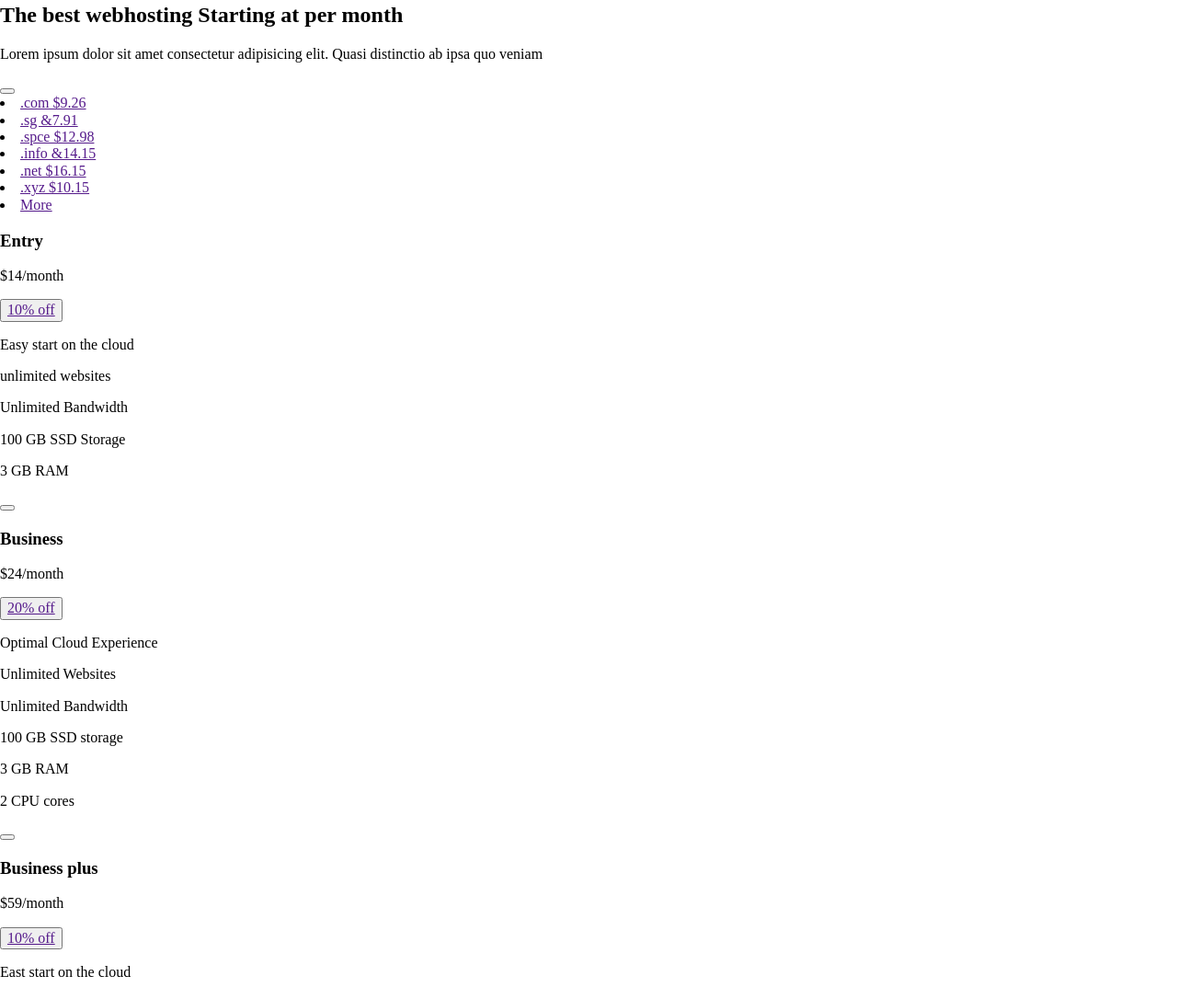
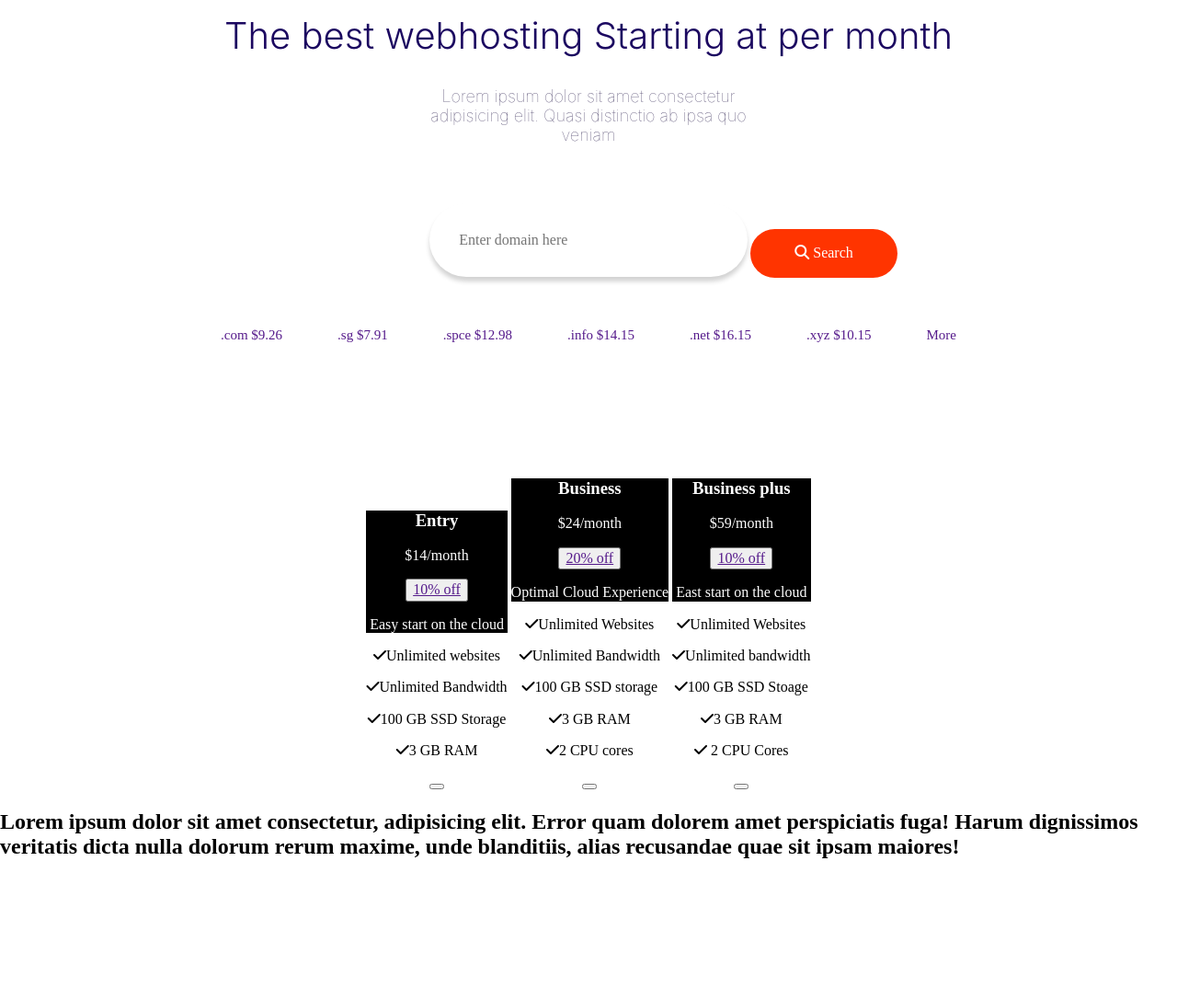
Before and after one commit to kenny5144/mshify, a plain HTML site: page index.html in a window 1280 px wide. Shown: the part 817-1903 px from the top of the page at 92% size. After the commit the page ends 1772 px from the top, so only its background shows below. Drawn offline with Linux system fonts and the light colour scheme.

Commit message:
continuations

```diff
--- a/css/main.scss
+++ b/css/main.scss
@@ -1,3 +1,6 @@
+:root {
+  --primary-color: #1b0760;
+}
 body {
   margin: 0;
   padding: 0;
@@ -76,3 +79,82 @@ body {
   position: relative;
   bottom: 10rem;
 }
+
+//the next section including the cards
+#cards-sec {
+  background-color: white;
+  text-align: center;
+}
+.begin-sec {
+  color: var(--primary-color);
+  font-family: "inter";
+}
+.begin-sec h2 {
+  font-size: 40px;
+  font-weight: 300;
+}
+.begin-sec p {
+  color: #574e73;
+  font-size: 18px;
+  font-weight: 100;
+  width: 30%;
+  margin: auto;
+}
+.domain {
+  margin-bottom: 0rem auto;
+  margin-top: 4rem;
+
+  height: 3rem;
+  width: 22%;
+  border-radius: 3rem;
+  padding: 1rem 2rem;
+  border: none;
+  box-shadow: 0px 5px 5px lightgrey;
+}
+.search-btn {
+  background-color: #ff3400;
+  border: none;
+  padding: 1.1em 3rem;
+  border-radius: 3em;
+  position: relative;
+  bottom: 3.3rem;
+  left: 16rem;
+}
+.search-btn a {
+  text-decoration: none;
+  color: white;
+}
+.dots-links {
+  display: flex;
+  justify-content: center;
+  padding-bottom: 4rem;
+  color: var(--primary-color);
+}
+.dots-links li a {
+  text-decoration: none;
+  font-size: 15px;
+  padding: 20px;
+}
+.dots-links li a:hover {
+  background-color: lightskyblue;
+  border-radius: 10rem;
+  color: white;
+  padding: 10px;
+}
+.dots-links li {
+  list-style: none;
+  padding: 0 10px;
+}
+
+//cards section
+
+.cards {
+  display: inline-block;
+}
+.header-sec {
+  background-color: black;
+  color: white;
+}
+.card-three {
+  margin-top: 4rem;
+}
--- a/index.html
+++ b/index.html
@@ -7,6 +7,7 @@
     <title>Document</title>
     <link rel="stylesheet" href="css/normalize.css" />
     <link rel="stylesheet" href="css/main.css" />
+    <script src="https://kit.fontawesome.com/b0908eaa40.js" crossorigin="anonymous"></script>
   </head>
   <body>
     <section>
@@ -44,26 +45,38 @@
         </div>
       </div>
     </section>
-    <div>
+    <div id="cards-sec">
+      <div class="begin-sec">
         <h2>The best webhosting Starting at per month</h2>
         <p>
           Lorem ipsum dolor sit amet consectetur adipisicing elit. Quasi
           distinctio ab ipsa quo veniam
         </p>
-      <button></button>
+      </div>
       <div>
+        <form  action="">
+          <input class="domain" type="text" placeholder="Enter domain here">
+       </form>
+        <button class="search-btn">
+         <a href=""><i class="fas fa-search"></i>
+
+           Search</a>
+        </button>
+      </div>
+
+      <div class="dots-links">
         <li><a href="">.com $9.26</a></li>
-        <li><a href="">.sg &7.91</a></li>
+        <li><a href="">.sg $7.91</a></li>
         <li><a href="">.spce $12.98</a></li>
-        <li><a href="">.info &14.15 </a></li>
+        <li><a href="">.info $14.15 </a></li>
         <li><a href="">.net $16.15</a></li>
         <li><a href="">.xyz $10.15</a></li>
         <li><a href=""> More</a></li>
       </div>
 
-      <div>
-        <div>
-          <div class="header">
+      <div #id="cards-sec">
+        <div class="cards de-same card-one">
+          <div class=" header header-sec header1">
             <h3>Entry</h3>
             <p><span>$14</span>/month</p>
             <button>
@@ -71,18 +84,19 @@
             </button class="cards-btn">
             <p>Easy start on the cloud</p>
           </div>
-            <div>
-              <p>unlimited websites</p>
-              <p> Unlimited Bandwidth</p>
-              <p>100 GB SSD Storage</p>
-              <p>3 GB RAM</p>
+          <div class="cards-text" >
+            <p><i class="fas check fa-check"></i>Unlimited websites</p>
+            <p> <i class="fas check fa-check"></i>Unlimited Bandwidth</p>
+            <p><i class="fas check fa-check"></i>100 GB SSD Storage</p>
+            <p><i class="fas check fa-check"></i>3 GB RAM</p>
+
             <button class="cards-btn2">
               <a href=""></a>
             </button>
             </div>
         </div>
-        <div>
-          <div class="header">
+        <div class="cards  card-two">
+          <div class=" header-sec header2 ">
             <h3>Business</h3>
             <p><span>$24</span>/month</p>
             <button class="cards-btn">
@@ -90,33 +104,32 @@
             </button>
             <p>Optimal Cloud Experience</p>
           </div>
-            <div>
-              <p>Unlimited Websites</p>
-              <p>Unlimited Bandwidth</p>
-              <p>100 GB SSD storage</p>
-              <p>3 GB RAM</p>
-              <p>2 CPU cores</p>
+            <div class="cards-text">
+              <p><i class="fas check fa-check"></i>Unlimited Websites</p>
+              <p><i class="fas check fa-check"></i>Unlimited Bandwidth</p>
+              <p><i class="fas check fa-check"></i>100 GB SSD storage</p>
+              <p><i class="fas check fa-check"></i>3 GB RAM</p>
+              <p><i class="fas check  fa-check"></i>2 CPU cores</p>
               <button class="cards-btn2">
                 <a href=""></a>
               </button>
             </div>
         </div>
-      <div>
-        <div class="header">
+        <div class="cards de-same card-three">
+          <div class="header header-sec header3">
             <h3>Business plus </h3>
             <p><span>$59</span>/month</p>
             <button class="cards-btn">
               <a href="">10% off</a>
             </button>
             <p>East start on the cloud </p>
-
           </div>
-          <div>
-            <p></p>
-            <p></p>
-            <p></p>
-            <p></p>
-            <p></p>
+          <div class="cards-text">
+            <p><i class="fas check fa-check"></i>Unlimited Websites</p>
+            <p><i class="fas check fa-check"></i>Unlimited bandwidth</p>
+            <p><i class="fas check fa-check"></i>100 GB SSD Stoage</p>
+            <p><i class="fas check fa-check"> </i>3 GB RAM</p>
+            <p><i class="fas check fa-check"></i> 2 CPU Cores</p>
             <button class="cards-btn2">
               <a href=""></a>
             </button>
@@ -125,5 +138,11 @@
 
       </div>
     </div>
+    <div>
+      <h2>
+        Lorem ipsum dolor sit amet consectetur, adipisicing elit. Error quam dolorem amet perspiciatis fuga! Harum dignissimos veritatis dicta nulla dolorum rerum maxime, unde blanditiis, alias recusandae quae sit ipsam maiores!
+
+      </h2>
+    </div>
   </body>
 </html>
```
Also changed, not shown: css/main.css, 1 other file. Lines whose indentation alone changed are shown as unchanged.
